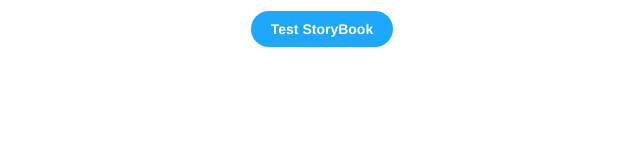
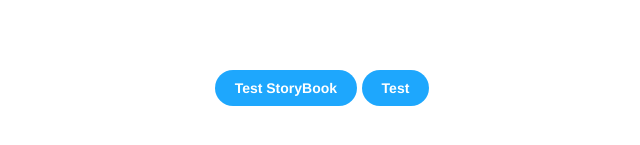
Before and after one commit to itio-co/my-space, a Svelte app: page / in a window 1280 px wide. Shown: the part 693-838 px from the top of the page, without its empty margins (318-958 px from the left). Before the commit the page ends 800 px from the top, so only its background shows below. Built offline with nearby package versions, Linux system fonts and the light colour scheme.

Commit message:
chore: Add header

```diff
--- a/package.json
+++ b/package.json
@@ -41,7 +41,8 @@
     "tailwindcss": "^3.4.4",
     "tslib": "^2.6.2",
     "typescript": "^5.2.2",
-    "vite": "^5.2.0"
+    "vite": "^5.2.0",
+    "@roxi/routify": "next"
   },
   "eslintConfig": {
     "extends": [
--- a/src/App.svelte
+++ b/src/App.svelte
@@ -1,13 +1,15 @@
 <script>
-  import "./app.css";
   import Counter from "./lib/Counter.svelte";
   import GeminiChat from "./lib/GeminiChat.svelte";
   import OpenWithIDX from "./lib/OpenWithIDX.svelte";
 
   import Button from "./stories/Button.svelte";
+  import Header from "./stories/Header.svelte";
 </script>
 
 <main>
+  <Header />
+
   <h1>Welcome to My Space!</h1>
   <div class="card">
     <OpenWithIDX></OpenWithIDX>
@@ -22,6 +24,9 @@
   </div>
 
   <Button primary label="Test StoryBook" />
+<Button primary label="Test" />
+
+
 </main>
 
 <style>
```
